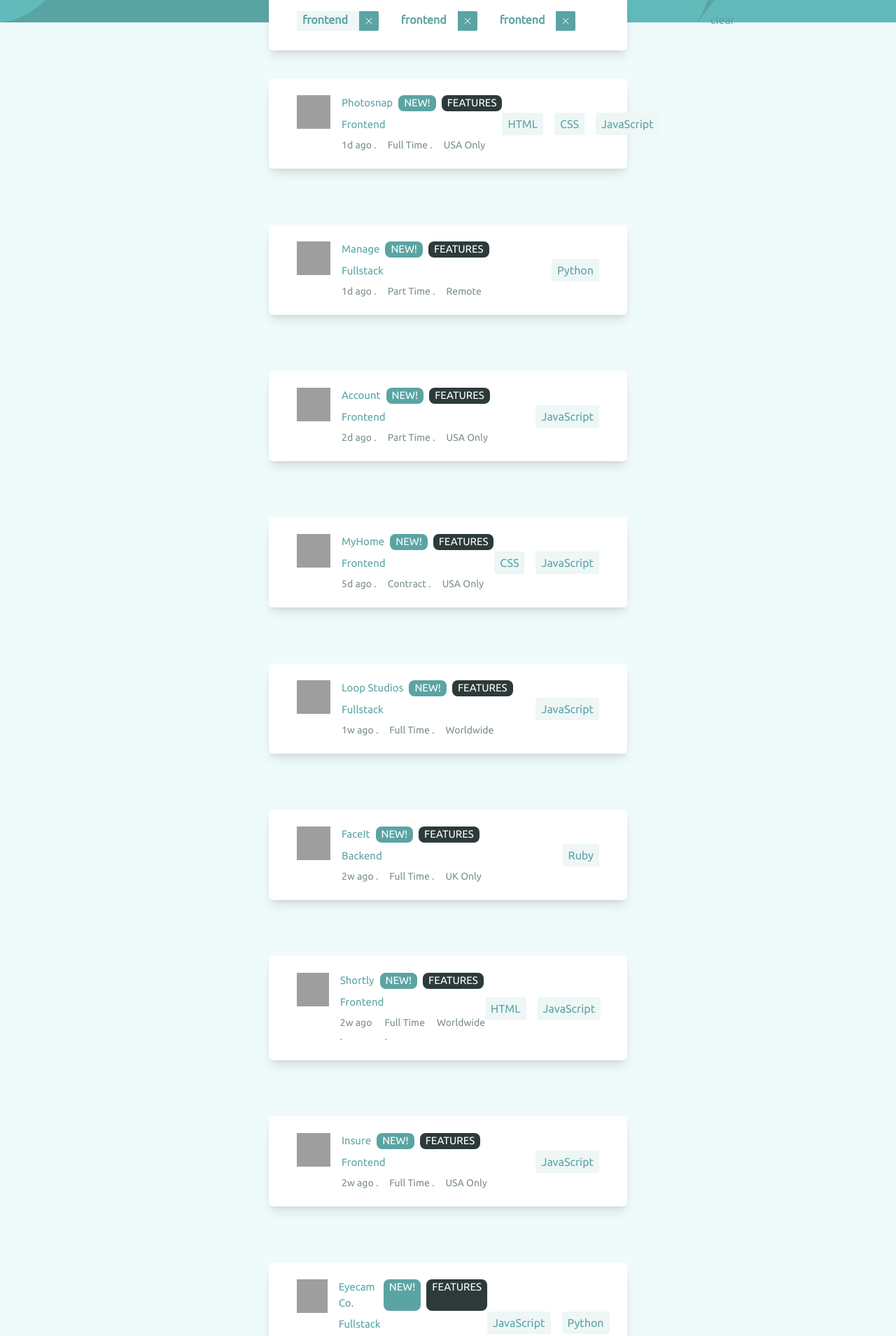
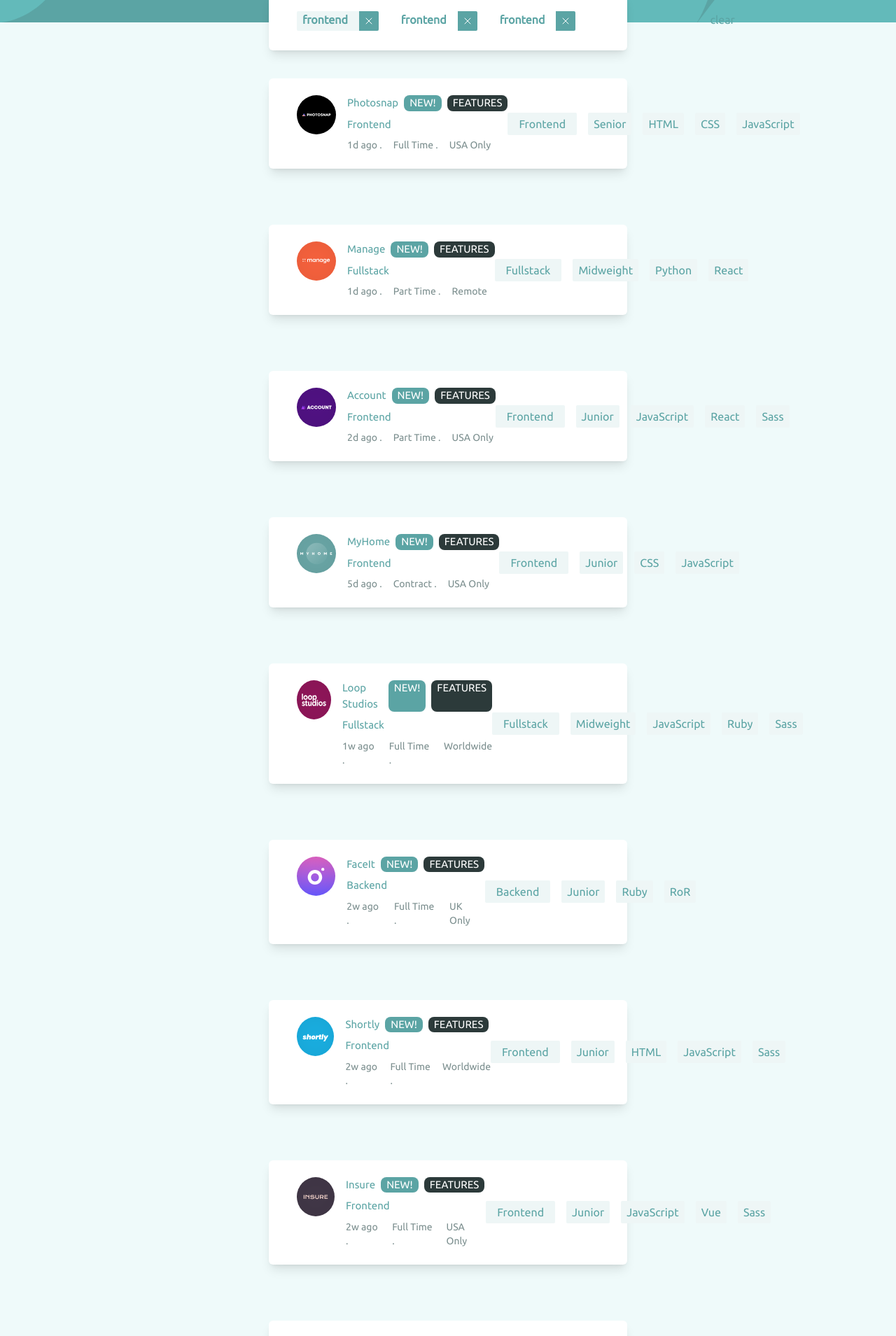
Before and after one commit to Abolade017/job-listing, a Vue app: page / in a window 1280 px wide. Shown: the part 160-2069 px from the top of the page at 70% size. Built offline with nearby package versions, Linux system fonts and the light colour scheme; grey boxes are pictures that could not be loaded.

Commit message:
job lists

```diff
--- a/src/assets/data.json
+++ b/src/assets/data.json
@@ -2,7 +2,7 @@
   {
     "id": 1,
     "company": "Photosnap",
-    "logo": "../assets/images/photosnap.svg",
+    "logo": "photosnap.svg",
     "new": true,
     "featured": true,
     "position": "Senior Frontend Developer",
@@ -17,7 +17,7 @@
   {
     "id": 2,
     "company": "Manage",
-    "logo": "../assets/images/manage.svg",
+    "logo": "manage.svg",
     "new": true,
     "featured": true,
     "position": "Fullstack Developer",
@@ -32,7 +32,7 @@
   {
     "id": 3,
     "company": "Account",
-    "logo": "../assets/images/account.svg",
+    "logo": "account.svg",
     "new": true,
     "featured": false,
     "position": "Junior Frontend Developer",
@@ -47,7 +47,7 @@
   {
     "id": 4,
     "company": "MyHome",
-    "logo": "../assets/images/myhome.svg",
+    "logo": "myhome.svg",
     "new": false,
     "featured": false,
     "position": "Junior Frontend Developer",
@@ -62,7 +62,7 @@
   {
     "id": 5,
     "company": "Loop Studios",
-    "logo": "../assets/images/loop-studios.svg",
+    "logo": "loop-studios.svg",
     "new": false,
     "featured": false,
     "position": "Software Engineer",
@@ -77,7 +77,7 @@
   {
     "id": 6,
     "company": "FaceIt",
-    "logo": "../assets/images/faceit.svg",
+    "logo": "faceit.svg",
     "new": false,
     "featured": false,
     "position": "Junior Backend Developer",
@@ -92,7 +92,7 @@
   {
     "id": 7,
     "company": "Shortly",
-    "logo": "../assets/images/shortly.svg",
+    "logo": "shortly.svg",
     "new": false,
     "featured": false,
     "position": "Junior Developer",
@@ -107,7 +107,7 @@
   {
     "id": 8,
     "company": "Insure",
-    "logo": "/images/insure.svg",
+    "logo": "insure.svg",
     "new": false,
     "featured": false,
     "position": "Junior Frontend Developer",
@@ -122,7 +122,7 @@
   {
     "id": 9,
     "company": "Eyecam Co.",
-    "logo": "/images/eyecam-co.svg",
+    "logo": "eyecam-co.svg",
     "new": false,
     "featured": false,
     "position": "Full Stack Engineer",
@@ -137,7 +137,7 @@
   {
     "id": 10,
     "company": "The Air Filter Company",
-    "logo": "/images/the-air-filter-company.svg",
+    "logo": "the-air-filter-company.svg",
     "new": false,
     "featured": false,
     "position": "Front-end Dev",
--- a/src/components/TheWelcome.vue
+++ b/src/components/TheWelcome.vue
@@ -4,9 +4,44 @@
 const store = useJobStore()
 const jobs = computed(() => {
   return store.jobLists
-
 })
-
+function lang(){
+  return store.jobLang
+}
+// interface Props {
+//   id: number,
+//   company: string,
+//   new: boolean,
+//   featured: boolean,
+//   position: string,
+//   role: string,
+//   level: string,
+//   postedAt: string,
+//   contract: string,
+//   location: string,
+//   languages: Language[],
+//   tools: Tools[]
+// }
+// interface Language {
+//   languages: string
+// }
+// interface Tools {
+//   tools: string
+// }
+// const props = defineProps({
+//   id: ,
+//   company: '',
+//   new: boolean,
+//   featured: boolean,
+//   position: string,
+//   role: string,
+//   level: string,
+//   postedAt: string,
+//   contract: string,
+//   location: string,
+//   languages: Language[],
+//   tools: Tools[]
+// })
 </script>
 
 <template>
@@ -14,7 +49,8 @@
     <div class="bg-white mt-20 mx-96 rounded-md shadow-lg" v-for="job in jobs" :key="job.id">
       <div class="flex justify-between py-6 px-10 items-center">
         <div class="flex space-x-4">
-          <div class="rounded-full h-12 w-12"><img :src="job.logo" alt="company_logo" class="h-full w-full"></div>
+          <div class="rounded-full h-14 w-14"><img :src="`/src/assets/images/` + job.logo" alt="company_logo"
+              class="h-full w-full"></div>
           <div class="flex md:flex-col space-y-2">
             <div class="flex space-x-2">
               <div>
@@ -38,35 +74,32 @@
                 <p class="text-dark-grayish-cyan text-sm">{{ job.contract }} .</p>
               </div>
               <div>
-              <p class="text-dark-grayish-cyan text-sm">{{ job.location }} </p>
+                <p class="text-dark-grayish-cyan text-sm">{{ job.location }} </p>
+              </div>
             </div>
           </div>
         </div>
-      </div>
-      <div class="flex space-x-4 " >
-        <button
-        v-for="i in job.languages" :key="i"
-          class="bg-light-grayish-cyan  hover:text-white  py-1 hover:bg-background-desaturated-dark-cyan rounded-sm h-8 text-background-desaturated-dark-cyan">
-          <p class="px-2"> {{ i }}</p>
-        </button>
-      </div>
-
-        <!-- <button
-            class="bg-light-grayish-cyan  hover:text-white  py-1 hover:bg-background-desaturated-dark-cyan rounded-sm h-8 text-background-desaturated-dark-cyan">
-            <p class="px-2"> {{job.languages[1]}}</p>
-        </button>
-        <button
-            class="bg-light-grayish-cyan  hover:text-white  py-1 hover:bg-background-desaturated-dark-cyan rounded-sm h-8 text-background-desaturated-dark-cyan">
-            <p class="px-2"> HTML</p>
+        <div class="flex space-x-4 ">
+          <button
+            class="bg-light-grayish-cyan  hover:text-white   px-2 py-1 hover:bg-background-desaturated-dark-cyan rounded-sm h-8 text-background-desaturated-dark-cyan"
+            :value="job.role">
+            <p class="px-2">{{ job.role }}</p>
           </button>
           <button
+            class="bg-light-grayish-cyan  hover:text-white  py-1 hover:bg-background-desaturated-dark-cyan rounded-sm h-8 text-background-desaturated-dark-cyan"
+            :value="job.level">
+            <p class="px-2">{{ job.level }}</p>
+          </button>
+          <button v-for="i in job.languages" :key="i"
+            class="bg-light-grayish-cyan  hover:text-white  py-1 hover:bg-background-desaturated-dark-cyan rounded-sm h-8 text-background-desaturated-dark-cyan"
+            :value="job.languages" @click="lang">
+            <p class="px-2"> {{ i }}</p>
+          </button>
+          <button v-for="tool in job.tools" :key="tool"
             class="bg-light-grayish-cyan  hover:text-white  py-1 hover:bg-background-desaturated-dark-cyan rounded-sm h-8 text-background-desaturated-dark-cyan">
-            <p class="px-2"> CSS</p>
+            <p class="px-2">{{ tool }}</p>
           </button>
-          <button
-            class="bg-light-grayish-cyan  hover:text-white  py-1 hover:bg-background-desaturated-dark-cyan rounded-sm h-8 text-background-desaturated-dark-cyan">
-            <p class="px-2"> JavaScript</p>
-          </button> -->
+        </div>
       </div>
     </div>
   </main>
--- a/src/stores/counter.ts
+++ b/src/stores/counter.ts
@@ -12,13 +12,20 @@
     jobLists(state){
       return state.jobs
     },
+    Joblanguage(state){
+      return state.jobs.filter((t)=>{
+       const lang= t.languages.valueOf()
+        console.log(lang);
+      })
+    }
 
+  },
+  actions:{
+    jobLang(lang:string){
+      if(lang==='frontend'){
+        lang=='frontend'
+        console.log('frontend');
+      }
+    }
   }
-  // const count = ref(0)
-  // const doubleCount = computed(() => count.value * 2)
-  // function increment() {
-  //   count.value++
-  // }
-
-  // return { count, doubleCount, increment }
 })
```
